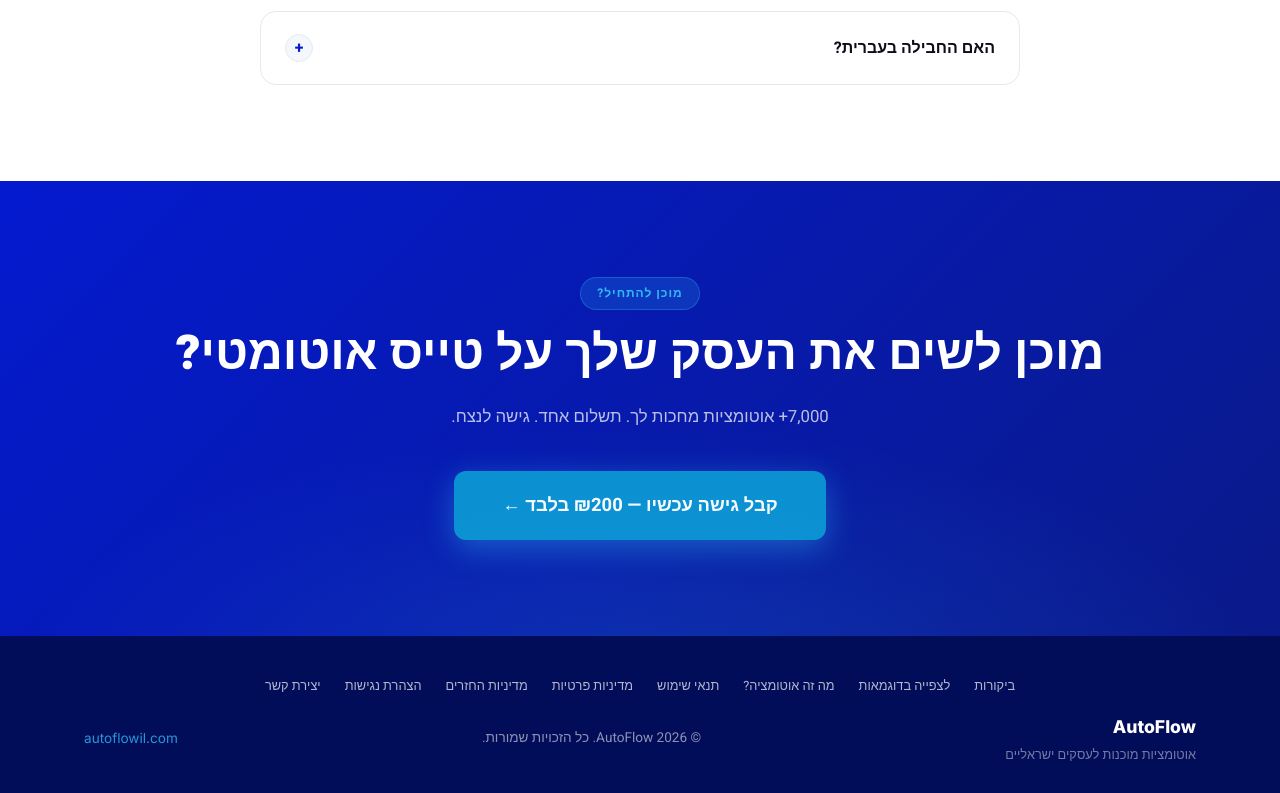
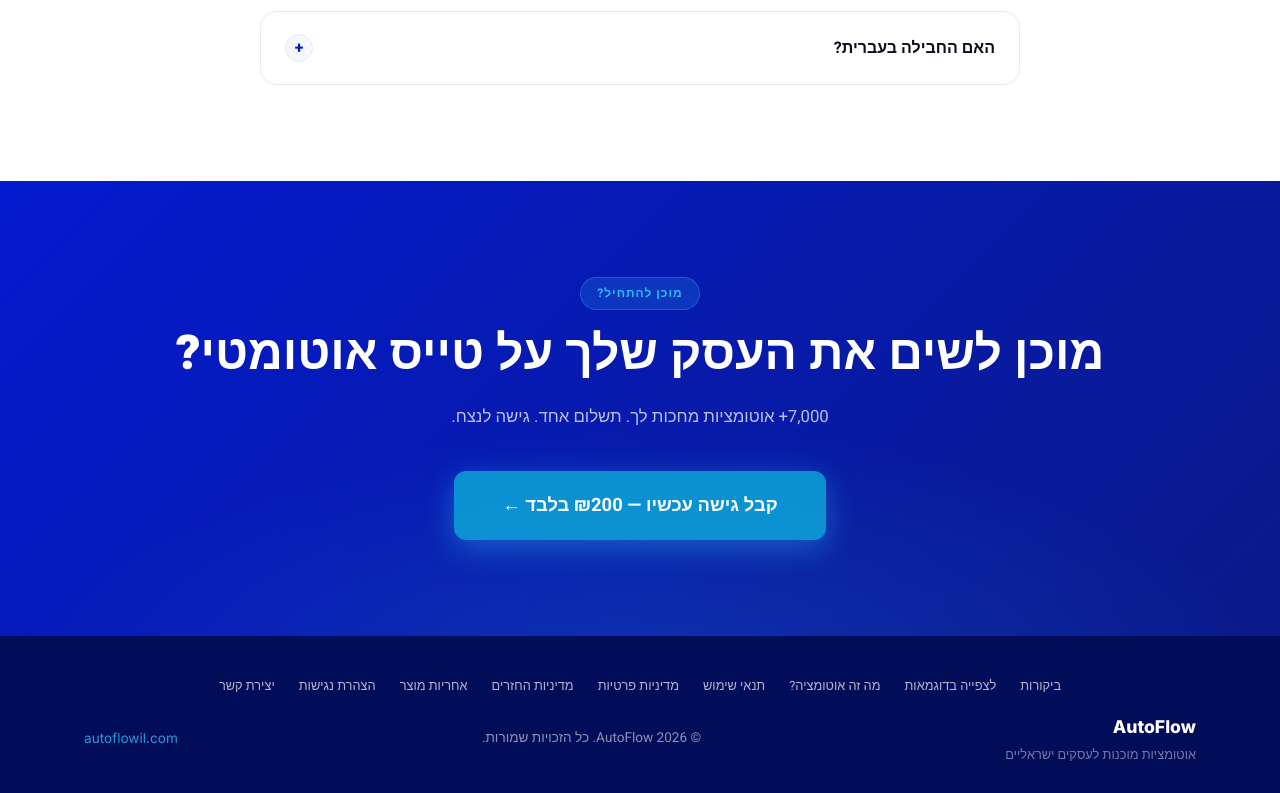
Before and after one commit to orishemesh/AutoFlow, a Next.js app: page / in a window 1280 px wide. Shown: the part 5800-6593 px from the top of the page. Built offline with nearby package versions, Linux system fonts and the light colour scheme.

Commit message:
Update Footer.tsx
Add product liability link to footer

```diff
--- a/src/components/Footer.tsx
+++ b/src/components/Footer.tsx
@@ -17,7 +17,8 @@ export default function Footer() {
     pathname === '/terms' ||
     pathname === '/privacy' ||
     pathname === '/refund' ||
-    pathname === '/contact';
+    pathname === '/contact' ||
+    pathname === '/product-liability';
 
   // Thank-you page — minimal centered footer
   if (isThankYou) {
@@ -49,6 +50,7 @@ export default function Footer() {
             <Link href="/terms">תנאי שימוש</Link>
             <Link href="/privacy">מדיניות פרטיות</Link>
             <Link href="/refund">מדיניות החזרים</Link>
+            <Link href="/product-liability">אחריות מוצר</Link>
             <Link href="/accessibility">הצהרת נגישות</Link>
             <Link href="/contact">יצירת קשר</Link>
           </div>
@@ -76,6 +78,7 @@ export default function Footer() {
           <Link href="/terms">תנאי שימוש</Link>
           <Link href="/privacy">מדיניות פרטיות</Link>
           <Link href="/refund">מדיניות החזרים</Link>
+          <Link href="/product-liability">אחריות מוצר</Link>
           <Link href="/accessibility">הצהרת נגישות</Link>
           <Link href="/contact">יצירת קשר</Link>
         </nav>
```
